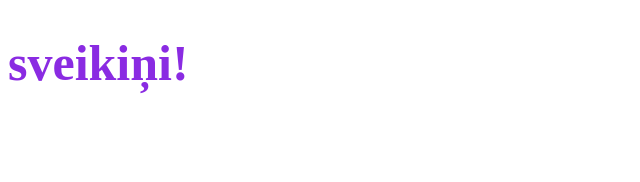
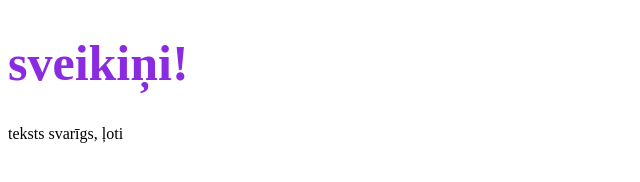
Before and after one commit to AldisBask/git_macibas, a plain HTML site: page index.html in a window 1280 px wide. Shown: the whole page, without its empty margins (0-640 px from the left). Drawn offline with Linux system fonts and the light colour scheme.

Commit message:
laboju atkal

```diff
--- a/index.html
+++ b/index.html
@@ -1,5 +1,6 @@
 <!DOCTYPE html>
 <html lang="en">
+
 <head>
   <meta charset="UTF-8">
   <meta http-equiv="X-UA-Compatible" content="IE=edge">
@@ -8,9 +9,16 @@
 
   <title>Document</title>
 </head>
+
 <body>
   <h1 class="title">
     sveikiņi!
   </h1>
+
+  <p class="text">
+    teksts svarīgs, ļoti
+  </p>
+
 </body>
+
 </html>
```
